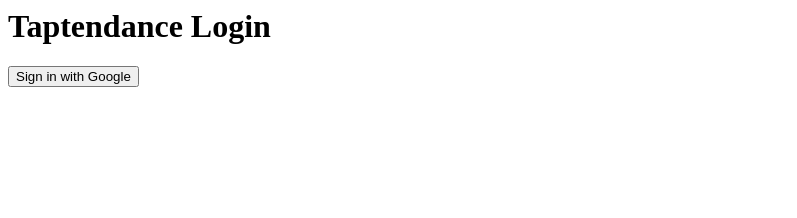
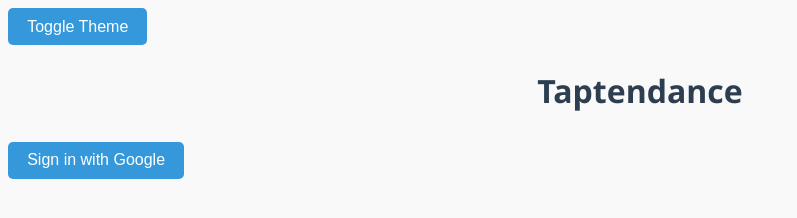
Before and after one commit to verdienentech-sketch/Taptendance-qr-attendace-system, a plain HTML site: page taptendance/index.html in a window 1280 px wide. Shown: the whole page, without its empty margins (0-797 px from the left). Drawn offline with Linux system fonts and the light colour scheme; no server answers.

Commit message:
Update index.html

```diff
--- a/taptendance/index.html
+++ b/taptendance/index.html
@@ -1,6 +1,15 @@
+<!DOCTYPE html>
+<html>
+<head>
+  <title>Taptendance Login</title>
+  <link rel="stylesheet" href="css/styles.css">
+</head>
 <body>
-  <h1>Taptendance Login</h1>
+  <button id="themeToggle">Toggle Theme</button>
+  <h1>Taptendance</h1>
   <button id="loginBtn">Sign in with Google</button>
   <p id="userInfo"></p>
+  <script type="module" src="js/theme.js"></script>
   <script type="module" src="js/auth.js"></script>
 </body>
+</html>
```
